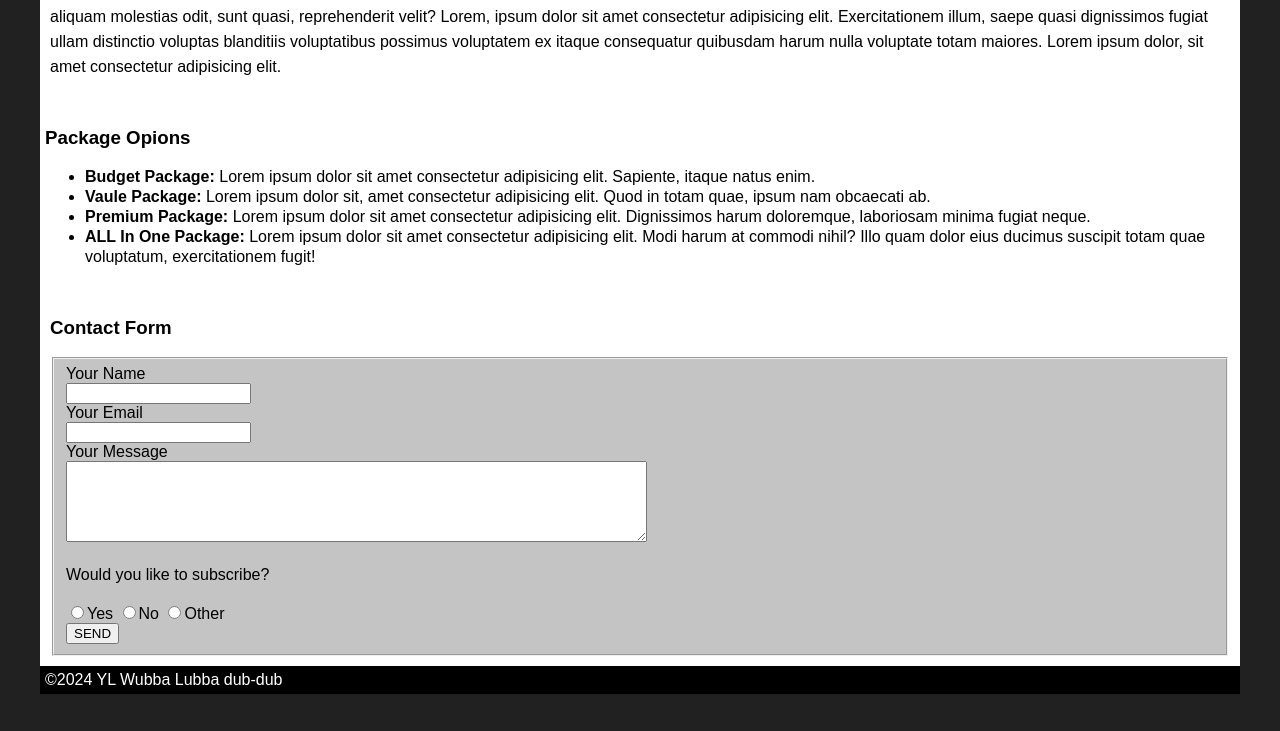
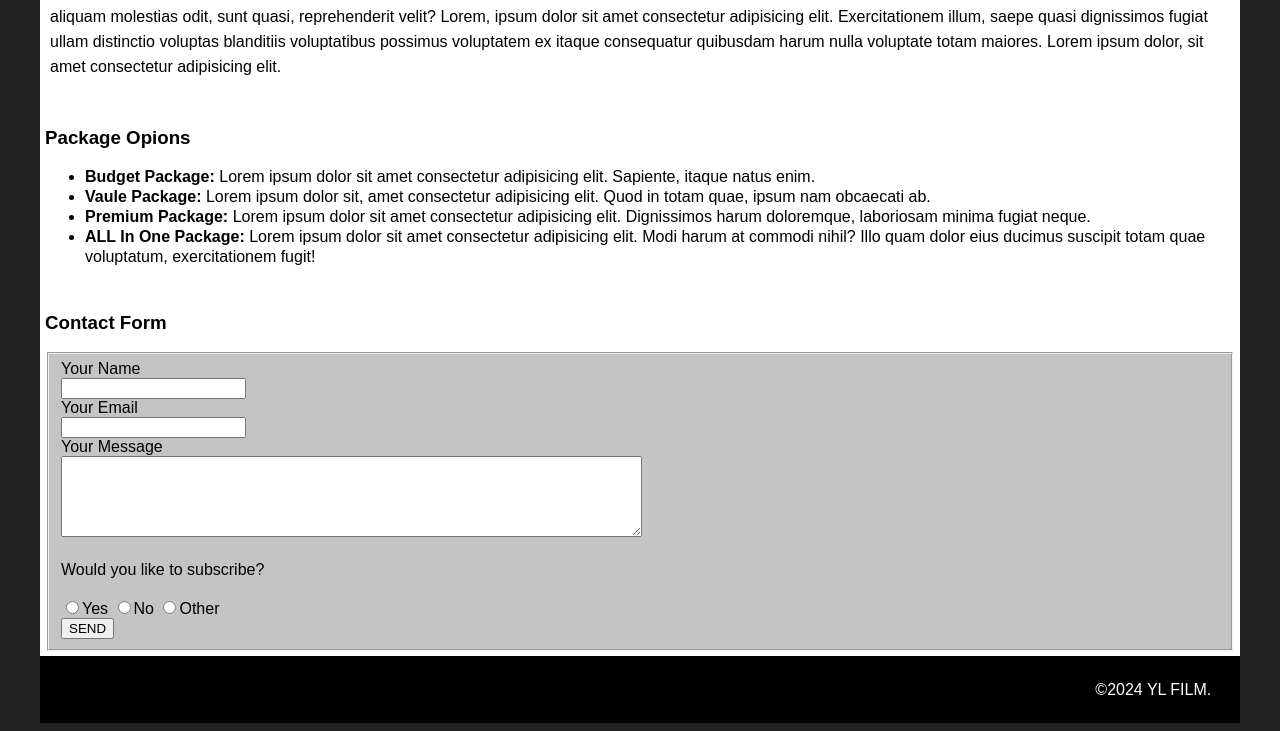
Before and after one commit to Lu000191/Lu000191.github.io, a plain HTML site: page midterm/index.html in a window 1280 px wide. Shown: the part 878-1609 px from the top of the page. Before the commit the page ends 1580 px from the top, so only its background shows below. Drawn offline with Linux system fonts and the light colour scheme.

Commit message:
footerposition

```diff
--- a/midterm/css/main.css
+++ b/midterm/css/main.css
@@ -52,7 +52,7 @@ nav ul li {
 nav ul a {
     text-decoration: none;
     display: block;
-    margin-bottom: 50px; /* Add margin between links */
+    margin-bottom: 5px; /* Add margin between links */
     color: #ffffff;
     background-color: #000000;
     padding: 1em;
@@ -85,13 +85,21 @@ nav ul a:hover {
 }
 .form {
     position: relative;
-    padding: 10px;
+    padding: 5px;
     background-color: #ffffff;
 }
-footer {
+
+/* Footer container */
+.footer {
     position: relative;
     padding: 5px;
     background-color: #000000;
+    line-height: 80px;
+}
+
+.footerinfo {
+    text-align: right;
+    margin-right: 2%;
     color: #ffffff;
 }
 
--- a/midterm/index.html
+++ b/midterm/index.html
@@ -53,7 +53,9 @@
                 </fieldset>
             </form>
         </section>
-        <footer>©2024 YL Wubba Lubba dub-dub</footer>
+            <footer class="footer">
+                <p class="footerinfo">©2024 YL FILM.</p>
+            </footer>
     </div><!-- closing container-->
 </body>
 </html>
```
